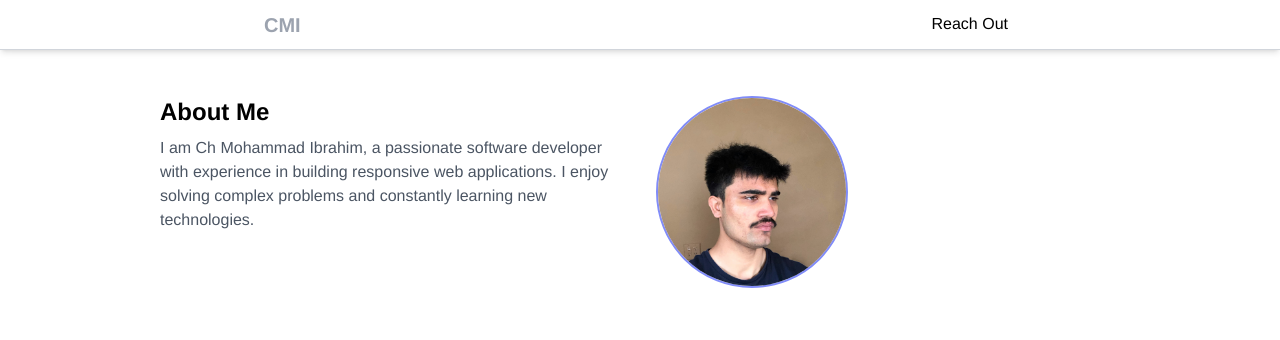
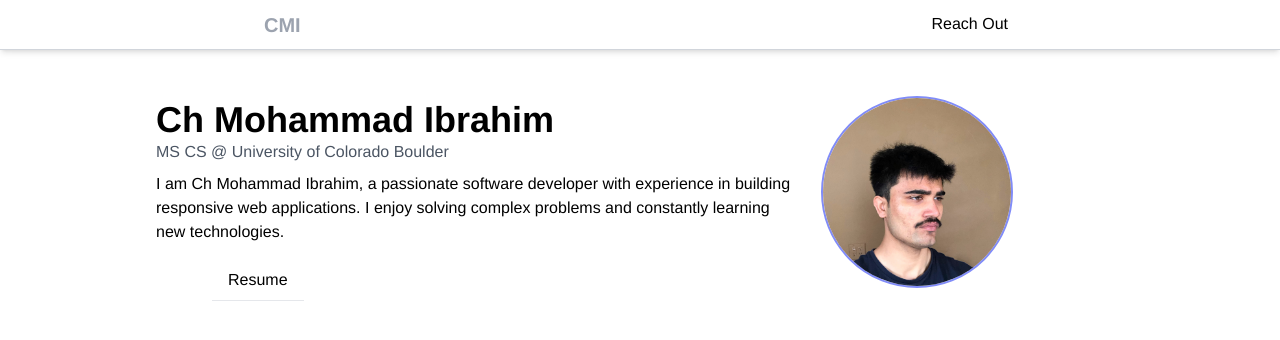
Before and after one commit to ibrhmch/myportfolio, a React (Create React App) app: page / in a window 1280 px wide. Shown: the top 340 px of the page. Built offline with nearby package versions, Linux system fonts and the light colour scheme.

Commit message:
updated AboutDetails and created IconBar to show other social accounts and resume

```diff
--- a/src/components/AboutMe/AboutDetails.js
+++ b/src/components/AboutMe/AboutDetails.js
@@ -1,13 +1,18 @@
 import React from 'react';
+import IconBar from './IconBar';
 
 const AboutDetails = () => {
     return (
-        <div className="flex-1 p-4">
-            <h2 className="text-2xl font-bold mb-2">About Me</h2>
-            <p className="text-gray-600">
+        <div className="flex flex-col w-4/6 justify-center p-3">
+            <div className='flex flex-col py-2'>
+                <span className="text-4xl font-bold">Ch Mohammad Ibrahim</span>
+                <span className="text-gray-600">MS CS @ University of Colorado Boulder</span>
+            </div>
+            <p>
                 {/* Your details here */}
                 I am Ch Mohammad Ibrahim, a passionate software developer with experience in building responsive web applications. I enjoy solving complex problems and constantly learning new technologies.
             </p>
+            <IconBar />
         </div>
     );
 };
--- /dev/null
+++ b/src/components/AboutMe/IconBar.js
@@ -0,0 +1,28 @@
+import React from 'react';
+
+const IconBar = () => {
+    return (
+        <div className="flex justify-start items-center py-2 mt-2">
+            <div className="flex space-x-4">
+                <a target='_blank' href="https://www.linkedin.com/in/ibrhmch/" rel="noopener noreferrer" className="hover:text-gray-600 transition duration-200">
+                    <i className="fa-brands fa-linkedin fa-2x"></i>
+                </a>
+                <a target='_blank' href="https://github.com/ibrhmch" rel="noopener noreferrer" className="hover:text-gray-600 transition duration-200">
+                    <i className="fa-brands fa-github fa-2x"></i>
+                </a>
+                <a target='_blank' href="https://apps.apple.com/us/developer/ch-mohammad-ibrahim/id1735822563" className="hover:text-gray-600 transition duration-200">
+                    <i className="fa-brands fa-apple fa-2x"></i>
+                </a>
+            </div>
+            <div className='space-x-4 mx-6'>
+                <button className="py-2 px-4 border-b border-gray-200 hover:border-black transition duration-300">
+                    <a target='_blank' href="https://drive.google.com/file/d/1zZM1a8itsVGW0WdVMZsvHREGqEi3lEKP/view?usp=sharing">
+                        Resume
+                    </a>
+                </button>
+            </div>
+        </div >
+    );
+};
+
+export default IconBar;
```
